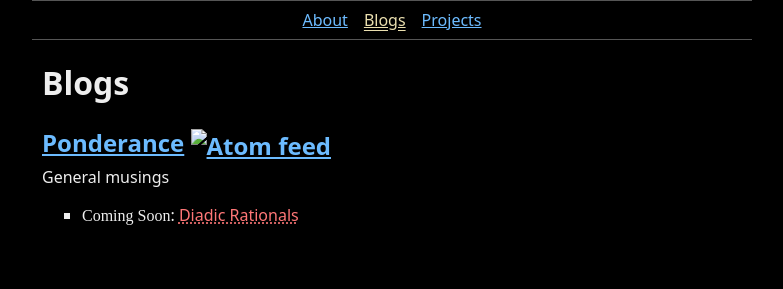
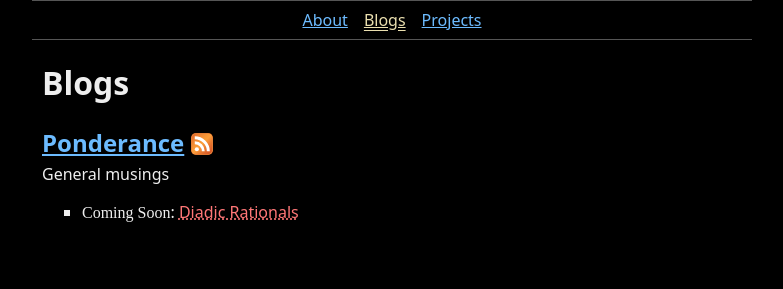
Before and after one commit to Gregory-Potter/gregpotter.me, a plain HTML site: page blogs/index.html in a window 1280 px wide. Shown: the whole page, without its empty margins (248-1031 px from the left). Drawn offline with Linux system fonts and the light colour scheme.

Commit message:
Update index.html

```diff
--- a/blogs/index.html
+++ b/blogs/index.html
@@ -27,7 +27,7 @@
 				<a href="./ponderance.html">Ponderance</a>
 				<a href="./ponderance.atom">
 					<img
-						src="../images/nav-feed.svg"
+						src="../images/icon-feed.svg"
 						alt="Atom feed"
 						style="height: 1.3cap; vertical-align: -0.2cap;"
 					>
```
